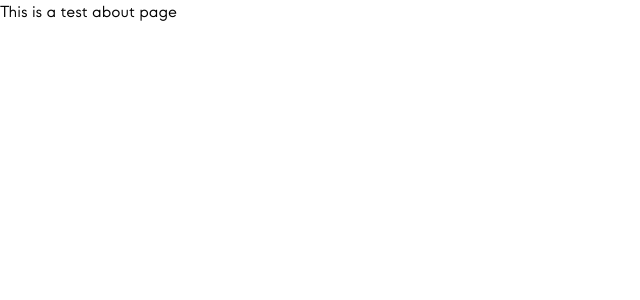
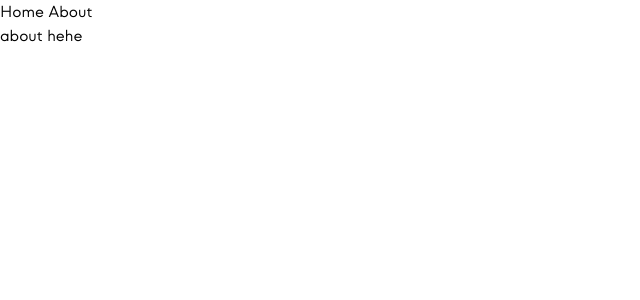
Before and after one commit to alohaquando/quan-do-portfolio, a SvelteKit app: page /about in a window 1280 px wide. Shown: the top 300 px of the page, without its empty margins (0-640 px from the left). Built offline with nearby package versions, Linux system fonts and the light colour scheme.

Commit message:
Dark light image WIP

```diff
--- a/package.json
+++ b/package.json
@@ -31,6 +31,7 @@
     "prettier-plugin-svelte": "^2.9.0",
     "svelte": "^3.55.0",
     "svelte-check": "^2.10.2",
+    "svelte-dark-mode": "^2.1.0",
     "svelte-preprocess": "^5.0.0",
     "svelte-preprocess-import-assets": "^0.2.5",
     "tailwindcss": "^3.2.4",
--- /dev/null
+++ b/src/lib/stores/theme.js
@@ -0,0 +1,2 @@
+import { writable } from 'svelte/store';
+export const themeStore = writable('dark');
--- a/src/routes/+layout.svelte
+++ b/src/routes/+layout.svelte
@@ -1,5 +1,16 @@
 <script>
   import "../app.postcss";
+  import DarkMode from "svelte-dark-mode";
+  import {themeStore} from "$lib/stores/theme.js";
+  let theme;
+  $: $themeStore = theme;
 </script>
 
+<DarkMode bind:theme />
+
+<nav>
+  <a href="/">Home</a>
+  <a href="about">About</a>
+</nav>
+
 <slot />
--- a/src/routes/+page.svelte
+++ b/src/routes/+page.svelte
@@ -1,23 +1,18 @@
 <script>
-  import Image from '$lib/Image.svelte';
+  import { themeStore } from "$lib/stores/theme.js";
+
+  import Image from '$lib/components/Image.svelte';
   import dark from '$lib/images/Extendable Card Component/Update to new design - dark.png';
   import light from '$lib/images/Extendable Card Component/Update to new design - light.png';
 
-  let darkTheme = false;
-  window.matchMedia('(prefers-color-scheme: dark)')
-    .addEventListener('change', event => {
-      if (event.matches) {
-        //dark mode
-      } else {
-        //light mode
-      }
-    })
+
 </script>
 
 
-{#if darkTheme}
+{#if $themeStore === "dark"}
   <Image src={dark} alt="Image" class="max-h-screen"/>
   {:else}
   <Image src={light} alt="Image" class="max-h-screen"/>
   {/if}
+
   <h1>Does it jump?</h1>
--- a/src/routes/about/+page.svelte
+++ b/src/routes/about/+page.svelte
@@ -1 +1 @@
-<h1>This is a test about page</h1>
+about hehe
```
Also changed, not shown: src/lib/components/Image.svelte (renamed from src/lib/Image.svelte), 2 other files (tests, documents, lock files or other folders).
